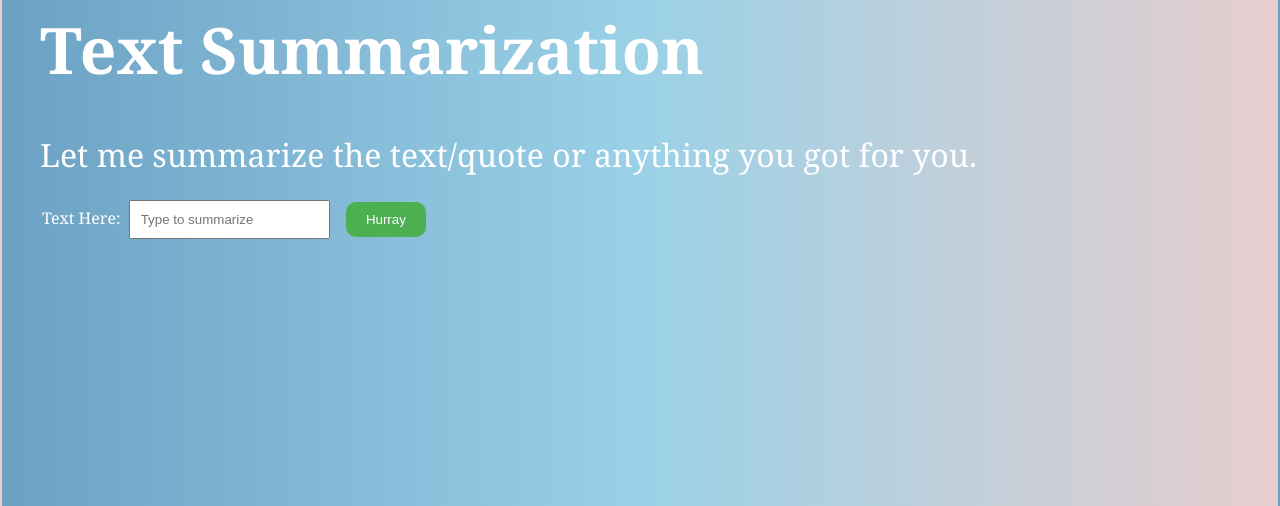
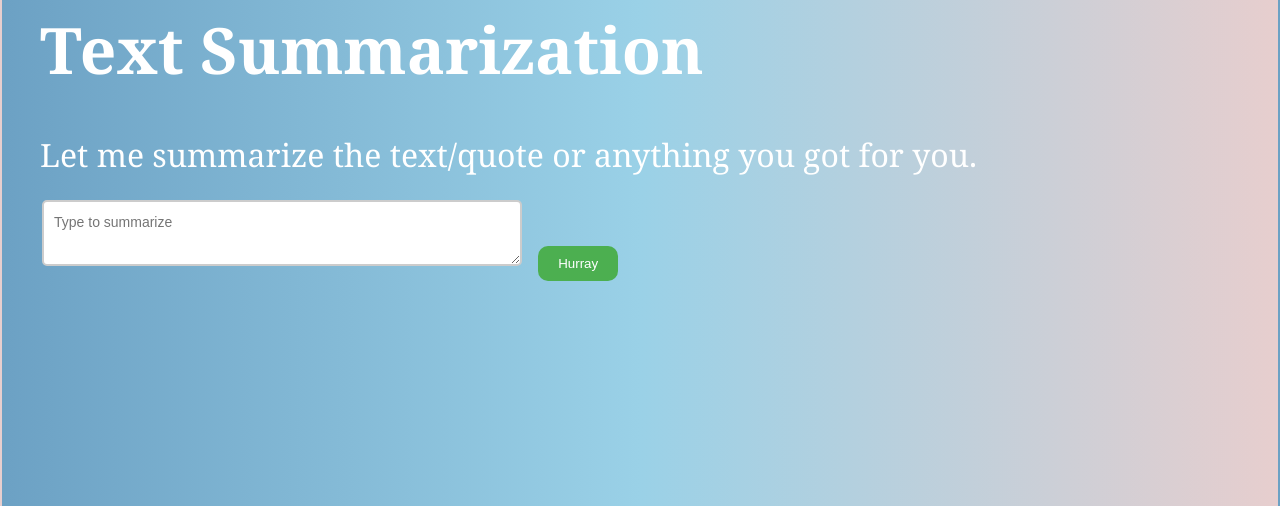
Before and after one commit to Shivam-Shane/Text_summarizer_nlp_project, a Flask app: page / in a window 1280 px wide. Shown: the part 135-641 px from the top of the page. Run offline with Flask 3, Linux system fonts and the light colour scheme.

Commit message:
added javascript code for handling textarea width and height

```diff
--- a/static/css/style_index.css
+++ b/static/css/style_index.css
@@ -52,15 +52,21 @@ nav {
 .items a:hover {
   color: rgb(1, 6, 8);
 }
-input[type="text"] {
-  box-sizing: border-box;
-  padding: 10px;
-  transition: width 0.3s, height 1.3s;
-  max-width: 500px;
-  width: fit-content;
-  min-width: 200px;
-  min-height: 0px;
+#textInput {
+  width: 40%;
+  min-height: 50px;
+  max-height: 200px;
+  padding: 10px; /* Add padding */
+  border: 2px solid #ccc; /* Add border */
+  border-radius: 5px; /* Add border radius for rounded corners */
+  resize: vertical; /* Allow vertical resizing only */
+  overflow-y: auto; /* Add a vertical scrollbar when necessary */
+  font-family: Arial, sans-serif; /* Optional: Specify font family */
+  font-size: 14px; /* Optional: Specify font size */
+  line-height: 1.5; /* Optional: Specify line height */
 }
+
+
 button {
   padding: 10px 20px;
   background-color: #4CAF50;
--- /dev/null
+++ b/static/js/script.js
@@ -0,0 +1,6 @@
+const inputField = document.getElementById('textInput');
+
+inputField.addEventListener('input', function () {
+  this.style.height = 'auto';
+  this.style.height = (this.scrollHeight) + 'px';
+});
--- a/templates/index.html
+++ b/templates/index.html
@@ -22,9 +22,9 @@
       <h2 class="hero-heading">Text Summarization</h2>
       <p class="hero-sub-heading">Let me summarize the text/quote or anything you got for you.</p>
       <form id="summarizeForm" method="POST" action="/">
-        <label for="textInput">Text Here:</label>
-          <input type="text" id="textInput" name="input_data" placeholder="Type to summarize" required>
-          <button id="submitButton" type="submit">Hurray</button>
+
+        <textarea id="textInput" name="input_data" placeholder="Type to summarize" required></textarea>
+        <button id="submitButton" type="submit">Hurray</button>
       </form>
       {% if processed_data %}
       <h2>Here is your summary :</h2>
@@ -53,17 +53,7 @@
 		  </div>
 		</div>
 	  </footer>
-  <script>
-    // JavaScript for adjusting input box size based on content in input box
-    const inputField = document.querySelector('input[type="text"]');
-    inputField.addEventListener('input', function () {
-      // width and height based on the content
-      this.style.width = 'auto';
-      this.style.height = 'auto';
-      this.style.width = (this.scrollWidth + 2) + 'px';
-      this.style.height = (this.scrollHeight + 2) + 'px';
-    });
-  </script>
+    <script src="{{ url_for('static', filename='js/script.js') }}"></script>
 
 </body>
 </html>
```
